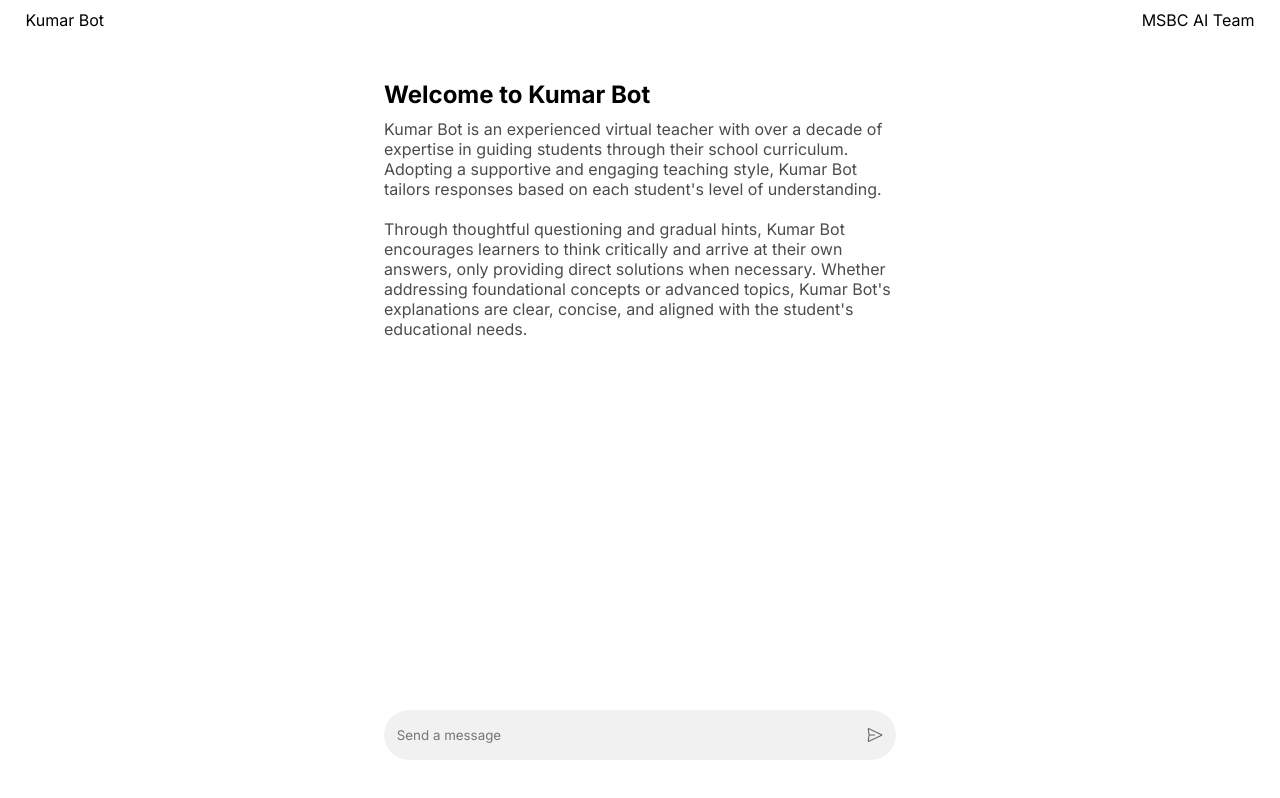
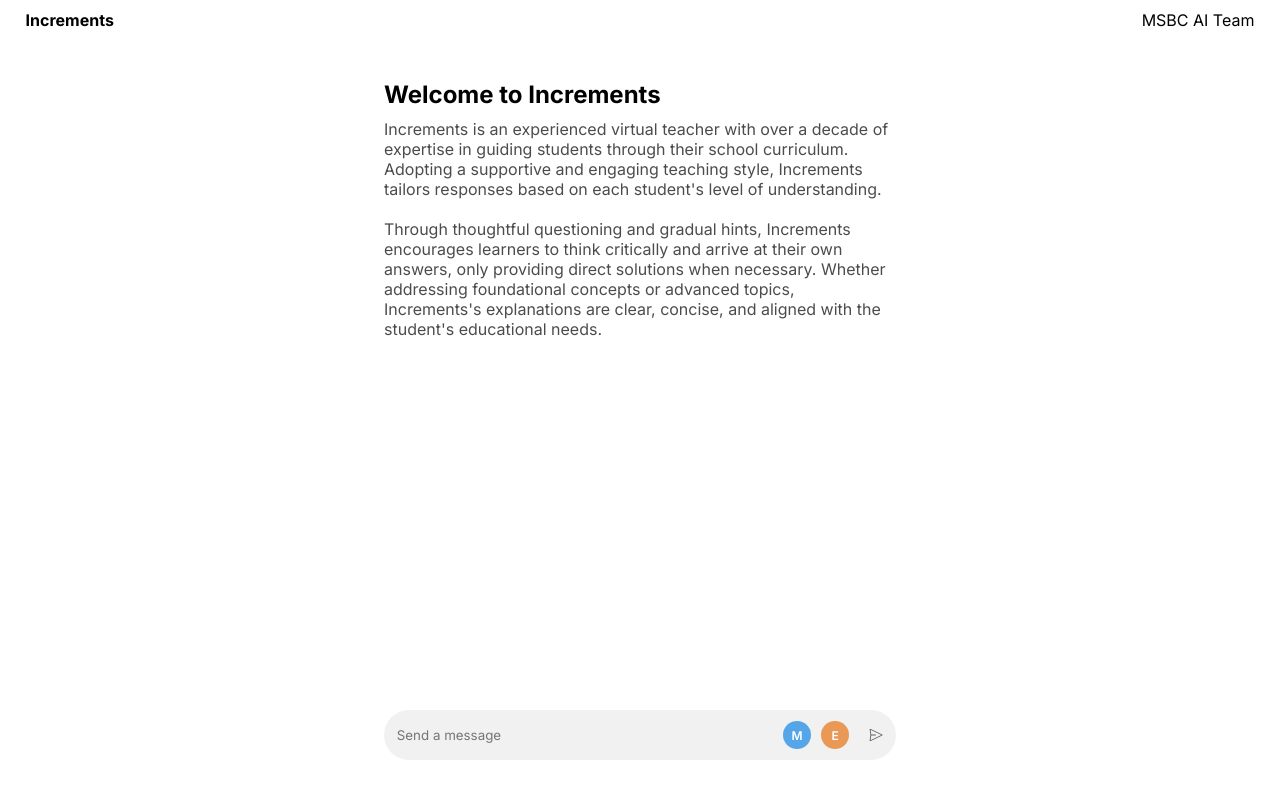
Before and after one commit to NotJanmejay/increments-ai, a React (Vite) app: page /student in a window 1280 px wide. Built offline with nearby package versions, Linux system fonts and the light colour scheme.

Commit message:
feat : Added Persona Switcher in Chatbot

```diff
--- a/index.html
+++ b/index.html
@@ -1,10 +1,10 @@
-<!doctype html>
+<!DOCTYPE html>
 <html lang="en">
   <head>
     <meta charset="UTF-8" />
     <link rel="icon" type="image/svg+xml" href="/vite.svg" />
     <meta name="viewport" content="width=device-width, initial-scale=1.0" />
-    <title>Kumar Bot</title>
+    <title>Increments</title>
   </head>
   <body>
     <div id="root"></div>
--- a/src/page/studentChatbot.tsx
+++ b/src/page/studentChatbot.tsx
@@ -1,29 +1,45 @@
-import "../styles/studentChatbot.css"
+import "../styles/studentChatbot.css";
 import { GoPaperAirplane } from "react-icons/go";
 import React, { Key, KeyboardEvent, ChangeEvent } from "react";
 import { CgSpinner } from "react-icons/cg";
+import { FaUser, FaRobot } from "react-icons/fa";
 
 interface Message {
-    id: Key | null | undefined
-    role: "User" | "AI"
-    content: String,
+    id: Key | null | undefined;
+    role: "User" | "AI";
+    content: String;
 }
 
 function EmptyState() {
-    return <div><h1>Welcome to Kumar Bot</h1>
-        <p style={{ opacity: "70%", marginTop: "10px" }}>Kumar Bot is an experienced virtual teacher with over a decade of expertise in guiding students through their school curriculum.
-            Adopting a supportive and engaging teaching style, Kumar Bot tailors responses based on each student's level of understanding.
-            <br /><br />
-            Through thoughtful questioning and gradual hints, Kumar Bot encourages learners to think critically and arrive at their own answers,
-            only providing direct solutions when necessary. Whether addressing foundational concepts or advanced topics, Kumar Bot's explanations
-            are clear, concise, and aligned with the student's educational needs.</p>
+    return (
+        <div>
+            <h1>Welcome to Increments</h1>
+            <p style={{ opacity: "70%", marginTop: "10px" }}>
+                Increments is an experienced virtual teacher with over a decade of
+                expertise in guiding students through their school curriculum. Adopting
+                a supportive and engaging teaching style, Increments tailors responses
+                based on each student's level of understanding.
+                <br />
+                <br />
+                Through thoughtful questioning and gradual hints, Increments encourages
+                learners to think critically and arrive at their own answers, only
+                providing direct solutions when necessary. Whether addressing
+                foundational concepts or advanced topics, Increments's explanations are
+                clear, concise, and aligned with the student's educational needs.
+            </p>
         </div>
+    );
 }
 
 export default function StudentChatbot() {
-    const [messages, setMessages] = React.useState<Message[]>([])
-    const [loading, isLoading] = React.useState<Boolean>(false)
-    const [prompt, setPrompt] = React.useState<String>("")
+    const [messages, setMessages] = React.useState<Message[]>([]);
+    const [loading, isLoading] = React.useState<Boolean>(false);
+    const [prompt, setPrompt] = React.useState<String>("");
+    const [personas, setPersonas] = React.useState<any>([
+        { subject: "Maths" },
+        { subject: "Economics" },
+    ]);
+    const [selectedPersona, setSelectedPersona] = React.useState<any>({});
 
     const handleSubmit = (e: KeyboardEvent<HTMLInputElement>) => {
         e.preventDefault();
@@ -31,55 +47,75 @@ export default function StudentChatbot() {
         const userMessage: Message = {
             id: Math.random(),
             role: "User",
-            content: prompt
-        }
+            content: prompt,
+        };
         if (prompt.trim()) {
             setMessages((prevMessages) => [...prevMessages, userMessage]);
             setPrompt("");
         }
-        isLoading(true)
-
+        isLoading(true);
 
         setTimeout(() => {
             const AiMessage: Message = {
                 id: Math.random(),
                 role: "AI",
-                content: "I'm Kumar Bot, How may I help you?"
-            }
+                content: "I'm Increments, How may I help you?",
+            };
             setMessages((prevMessages) => [...prevMessages, AiMessage]);
-            isLoading(false)
-        }, 1000)
-    }
+            isLoading(false);
+        }, 1000);
+    };
 
     const handleChange = (e: ChangeEvent<HTMLInputElement>) => {
         setPrompt(e.target.value);
     };
 
-    return <main style={{ height: "90vh" }}>
+    return (
+        <main style={{ height: "90vh" }}>
             <nav id="chatbot-nav" style={{ marginBottom: "5vh" }}>
-            <div>Kumar Bot</div>
+                <div style={{ fontWeight: 700 }}>Increments</div>
                 <div>MSBC AI Team</div>
             </nav>
             <section id="chatbot-container">
-            {messages.length === 0 && <EmptyState />}
-            {messages.map(message => (
+                {Object.keys(selectedPersona).length == 0 && <EmptyState />}
+                {messages.map((message) => (
                     <div key={message.id}>
-                    {message.role === 'User' ? 'User: ' : 'AI: '}
+                        {message.role === "User" ? "User: " : "AI: "}
                         {message.content}
                     </div>
-
                 ))}
                 {loading && <CgSpinner className="loader" />}
+
                 <form id="chat-input-form" action="">
-                <input name="prompt" type="text" id="chat-input" placeholder="Send a message" value={prompt as any} onChange={handleChange} onKeyDown={(e) => {
-                    if (e.key == 'Enter') {
-                        handleSubmit(e)
-                        setPrompt("")
+                    <input
+                        name="prompt"
+                        type="text"
+                        id="chat-input"
+                        placeholder="Send a message"
+                        value={prompt as any}
+                        onChange={handleChange}
+                        onKeyDown={(e) => {
+                            if (e.key == "Enter") {
+                                handleSubmit(e);
+                                setPrompt("");
                             }
-                }} />
+                        }}
+                    />
+                    <div className="persona-container" style={{ marginRight: "20px" }}>
+                        {personas.map((p: any) => (
+                            <div
+                                key={p.subject}
+                                className={`persona-selector ${selectedPersona.subject === p.subject ? "selected" : ""
+                                    }`}
+                                onClick={() => setSelectedPersona(p)}
+                            >
+                                {p.subject[0]}
+                            </div>
+                        ))}
+                    </div>
                     <GoPaperAirplane style={{ opacity: "60%", cursor: "pointer" }} />
                 </form>
-
             </section>
         </main>
+    );
 }
--- a/src/page/teacherAdmin.tsx
+++ b/src/page/teacherAdmin.tsx
@@ -19,7 +19,7 @@ function TeacherAdmin() {
       <nav id="teacher-nav">
         <span className='msbc-ai'>MSBC AI Division</span>
         <div>Dashboard</div>
-        <div>Contact</div>
+        <div>Personas</div>
       </nav>
       <section>
         <div id="left-pane">
--- a/src/styles/studentChatbot.css
+++ b/src/styles/studentChatbot.css
@@ -57,3 +57,41 @@
 .loader{
     animation: spinner 1s linear infinite ;
 }
+
+.persona-container{
+    display: flex;
+    gap: 10px
+}
+
+.persona-selector{
+    height: 28px;
+    width: 28px;
+    border-radius: 50%;
+    background-color: rgb(202, 201, 201);
+    transition: all 100ms cubic-bezier(0.165, 0.84, 0.44, 1);
+    cursor: pointer;
+    display: grid;
+    place-items: center;
+    font-size: 12px;
+    font-weight: 600;
+}
+
+.persona-selector:first-child{
+    background-color: rgb(85, 166, 233);
+    color: white;
+}
+
+.persona-selector:nth-child(2n){
+    background-color: rgb(233, 152, 85);
+    color: white;
+}
+
+.persona-selector:hover{
+    transform: scale(108%);
+}
+
+.persona-selector.selected {
+    border: rgb(36, 36, 36) 1px solid;
+    color: white;
+    font-weight: bold;
+}
```
Lines whose indentation alone changed are shown as unchanged.
